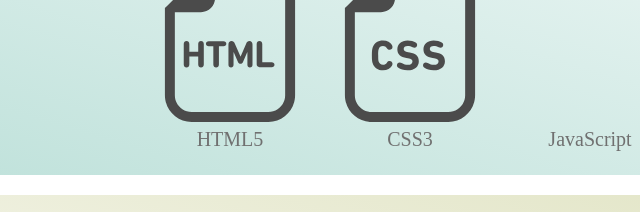
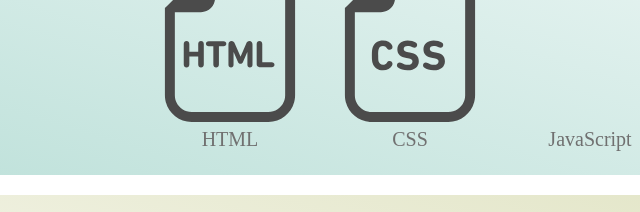
Before and after one commit to sakiibu/portfolio, a plain HTML site: page index.html in a window 1280 px wide. Shown: the part 1168-1380 px from the top of the page, 140-780 px from the left. Drawn offline with nearby package versions, Linux system fonts and the light colour scheme.

Commit message:
Update index.html

```diff
--- a/index.html
+++ b/index.html
@@ -66,13 +66,13 @@
                         <p class="skill-icon">
                             <img src="img/html-icon.svg" alt="HTML" width="180px" height="180px">
                         </p>
-                        <p class="skill-name">HTML5</p>
+                        <p class="skill-name">HTML</p>
                     </li>
                     <li class="skill-item">
                         <p class="skill-icon">
                             <img src="img/css-icon.svg" alt="CSS" width="180px" height="180px">
                         </p>
-                        <p class="skill-name">CSS3</p>
+                        <p class="skill-name">CSS</p>
                     </li>
                     <li class="skill-item">
                         <p class="skill-icon">
```
